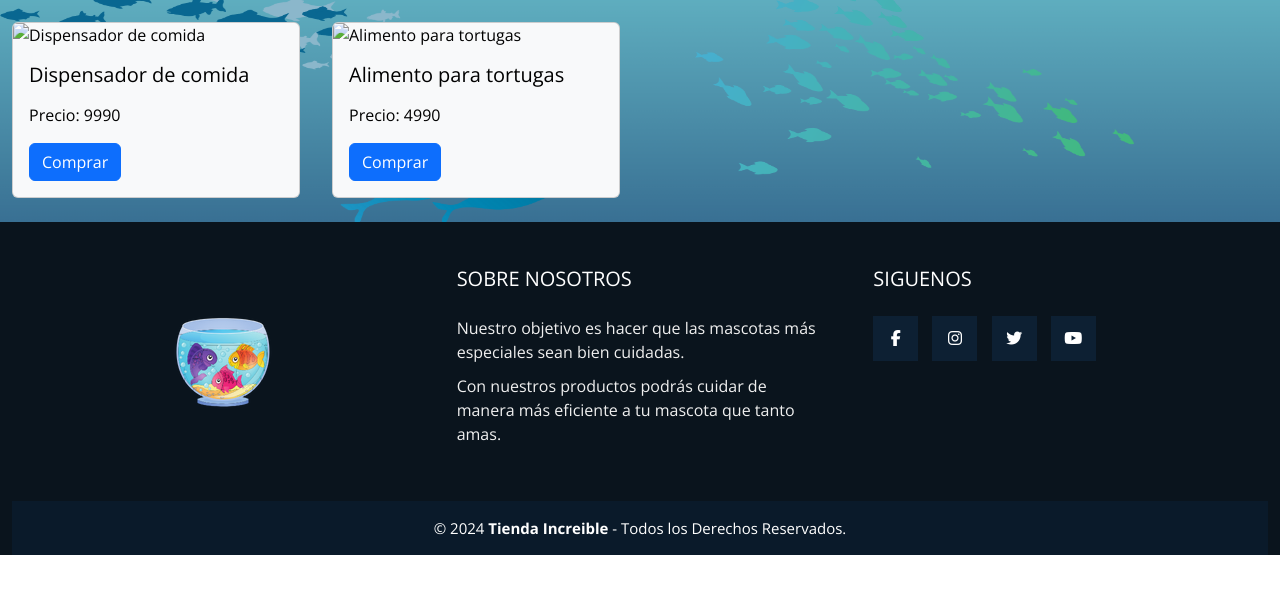
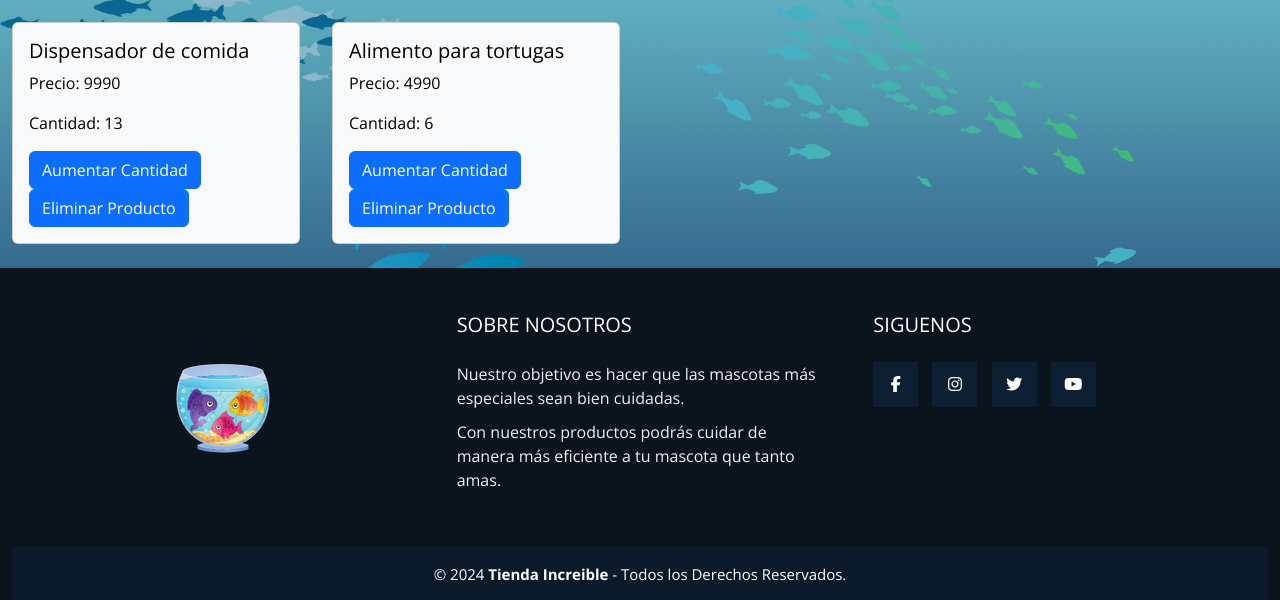
Before and after one commit to Lenuam482/Ev3Django, a Django app: page /compra in a window 1280 px wide. Shown: the part 106-706 px from the top of the page. Run offline with Django 5.2, Linux system fonts and the light colour scheme; data comes from the database, SQL or seed files in the repository; both versions use the stored data as it was after the commit; some libraries are stand-ins or nearby versions.

Commit message:
metodo eliminar

```diff
--- a/tienda/templates/tienda/compra.html
+++ b/tienda/templates/tienda/compra.html
@@ -113,17 +113,21 @@
         {% for x in carro%}
         <div class="col-3">
           <div class="card text-bg-light" style="width: 18rem;">
-            <img src="{{ x.imagen.url }}" alt="{{ x.nombre }}" class="card-img-top productos-imagen">
             <div class="card-body">
                 <h5 class="card-title">{{ x.nombre }}</h5>
-                <p class="card-text">{{ x.descripcion }}</p>
                 <p class="card-text">Precio: {{ x.precio }}</p>
+                <p class="card-text">Cantidad: {{ x.cantidad }}</p>
                 <form method="post" action="{% url 'agregar_al_carro'%}">
                   {% csrf_token %}
                   <input type="hidden" name="codigo" value="{{ x.codigo }}">
                   <input type="hidden" name="nombre" value="{{ x.nombre }}">
                   <input type="hidden" name="precio" value="{{ x.precio }}">
-                  <button type="submit" class="btn btn-primary">Comprar</button>
+                  <button type="submit" class="btn btn-primary">Aumentar Cantidad</button>
+              </form>
+              <form action="{% url 'eliminar_del_carro' x.nombre %}">
+                {% csrf_token %}
+                <input type="hidden" name="nombre" value="{{ x.nombre }}">
+                <button type="submit" class="btn btn-primary">Eliminar Producto</button>
               </form>
             </div>
           </div>
--- a/tienda/urls.py
+++ b/tienda/urls.py
@@ -10,5 +10,6 @@ urlpatterns = [
     path('agregar_al_carro/', views.agregar_al_carro, name='agregar_al_carro'),
     path('', views.index, name='index'),
     path('compra', views.compra,name='compra'),
+    path('eliminar_del_carro/<str:nombre>', views.eliminar_del_carro, name='eliminar_del_carro')
 
 ]
--- a/tienda/views.py
+++ b/tienda/views.py
@@ -63,18 +63,22 @@ def agregar_al_carro(request):
     nombre = request.POST['nombre']
     precio = request.POST['precio']
 
-    # Busca si el producto ya está en el carro
     producto_en_carro, created = Carro.objects.get_or_create(
         nombre=nombre,
         defaults={'precio': precio, 'cantidad': 1}
     )
 
     if not created:
-        # Si ya existe, incrementa la cantidad
         producto_en_carro.cantidad += 1
         producto_en_carro.save()
 
-    return redirect('/')
+    return redirect(request.META.get('HTTP_REFERER', '/'))
+
+def eliminar_del_carro(request, nombre):
+    if request.method == 'POST':
+        carro = get_object_or_404(Carro, nombre=nombre)
+        carro.delete()
+    return redirect(request.META.get('HTTP_REFERER', '/'))
 
 # def agregar_al_carrito(request, producto_id):
 #     producto = get_object_or_404(Producto, codigo=producto_id)
```
Also changed, not shown: db.sqlite3.
